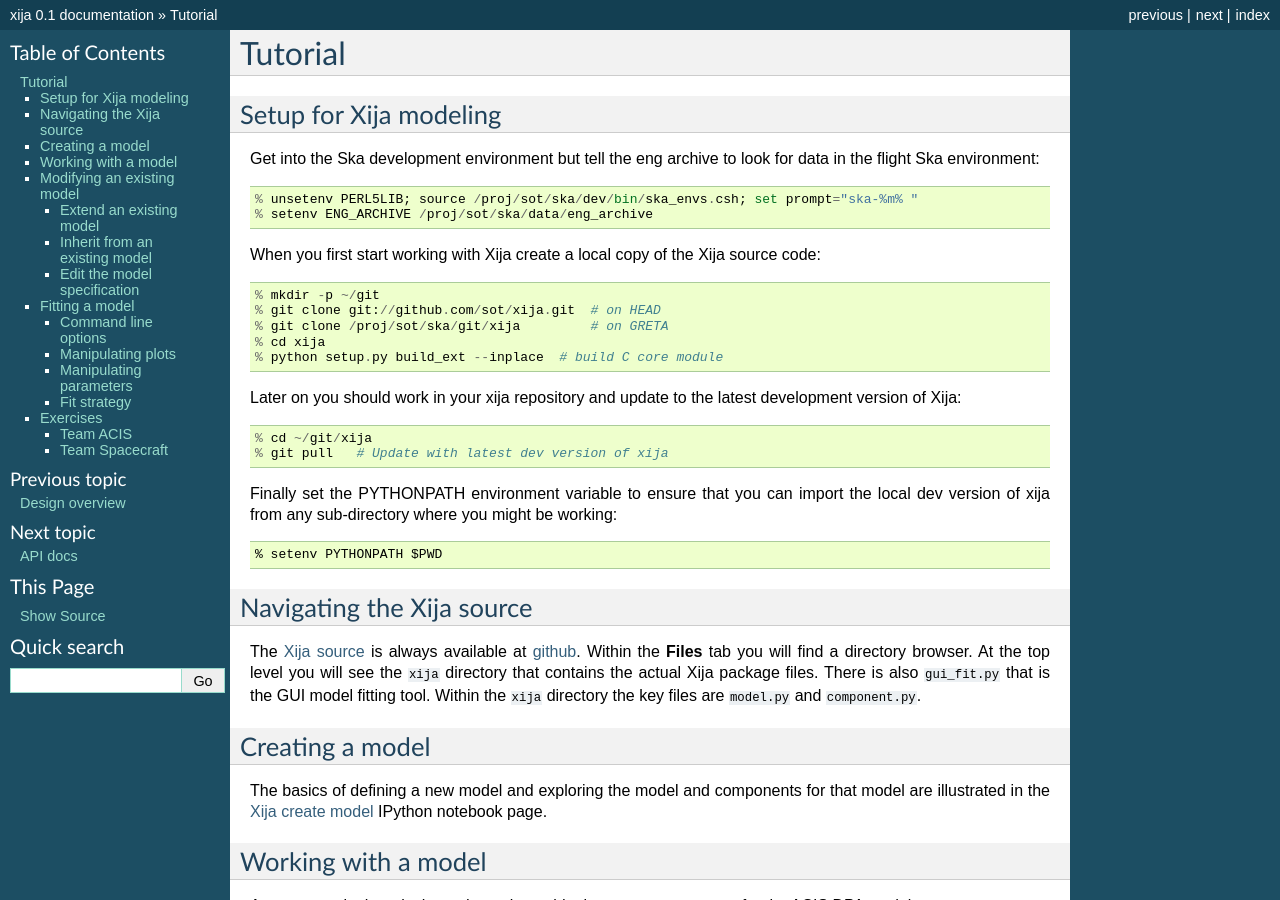
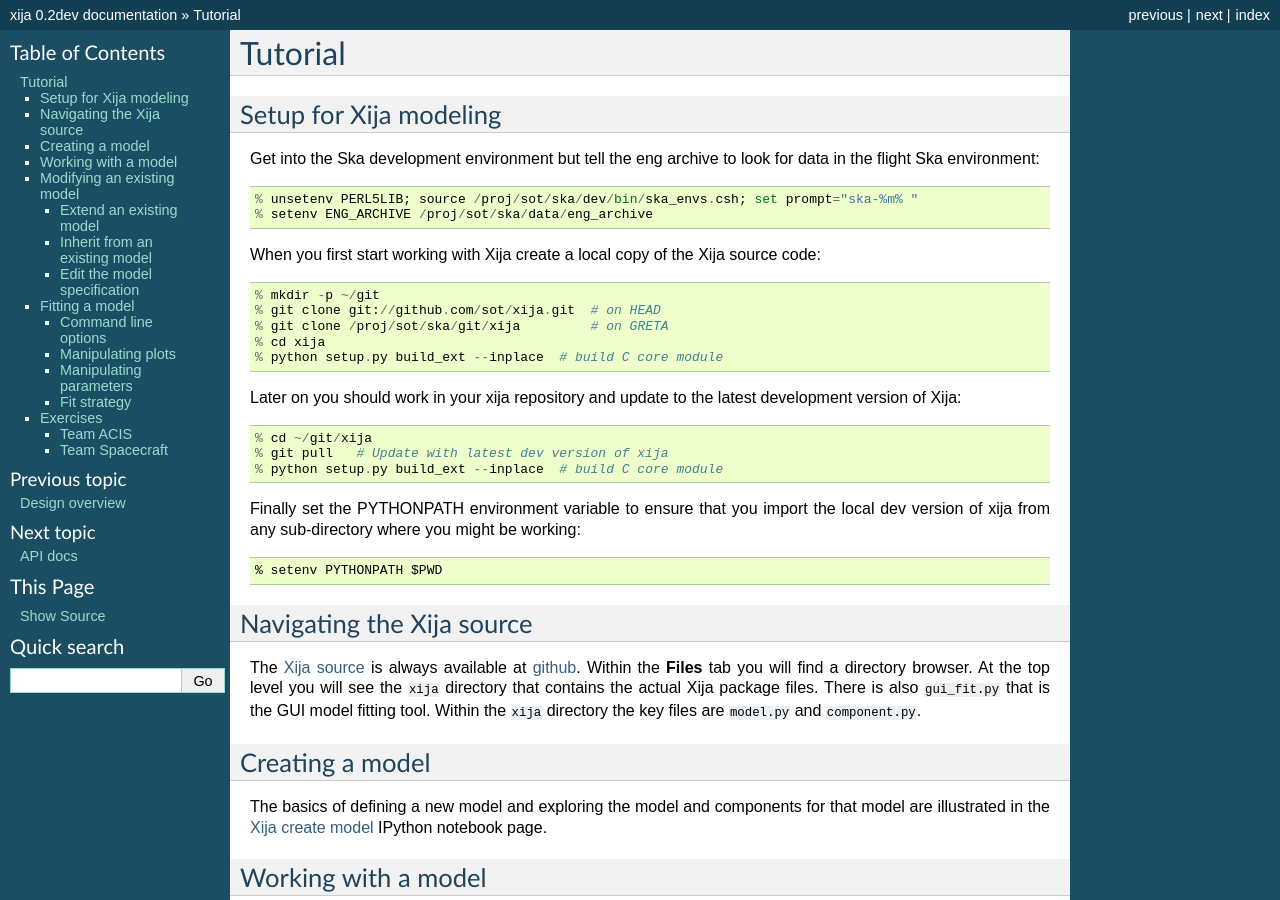
Before and after one commit to sot/xija, a Sphinx documentation site: the page built from doc/tutorial.rst, in a window 1280 px wide and 900 px high. Built offline with Sphinx 7.4.7, drawn with Linux system fonts in a browser that asks for light colours; formulas are drawn with MathJax 3; some of the changed text lies outside the part shown.

Commit message:
Update docs to use version from version.py and include build_ext instructions

```diff
--- a/doc/conf.py
+++ b/doc/conf.py
@@ -17,6 +17,7 @@
 # add these directories to sys.path here. If the directory is relative to the
 # documentation root, use os.path.abspath to make it absolute, like shown here.
 sys.path.insert(0, os.path.abspath('..'))
+from xija import __version__
 
 # -- General configuration -----------------------------------------------------
 
@@ -48,9 +49,9 @@
 # built documents.
 #
 # The short X.Y version.
-version = '0.1'
+version = __version__
 # The full version, including alpha/beta/rc tags.
-release = '0.1'
+release = __version__
 
 # The language for content autogenerated by Sphinx. Refer to documentation
 # for a list of supported languages.
--- a/doc/tutorial.rst
+++ b/doc/tutorial.rst
@@ -21,8 +21,9 @@
 
   % cd ~/git/xija
   % git pull   # Update with latest dev version of xija
+  % python setup.py build_ext --inplace  # build C core module
 
-Finally set the PYTHONPATH environment variable to ensure that you can import
+Finally set the PYTHONPATH environment variable to ensure that you import
 the local dev version of xija from any sub-directory where you might be
 working::
 
```
